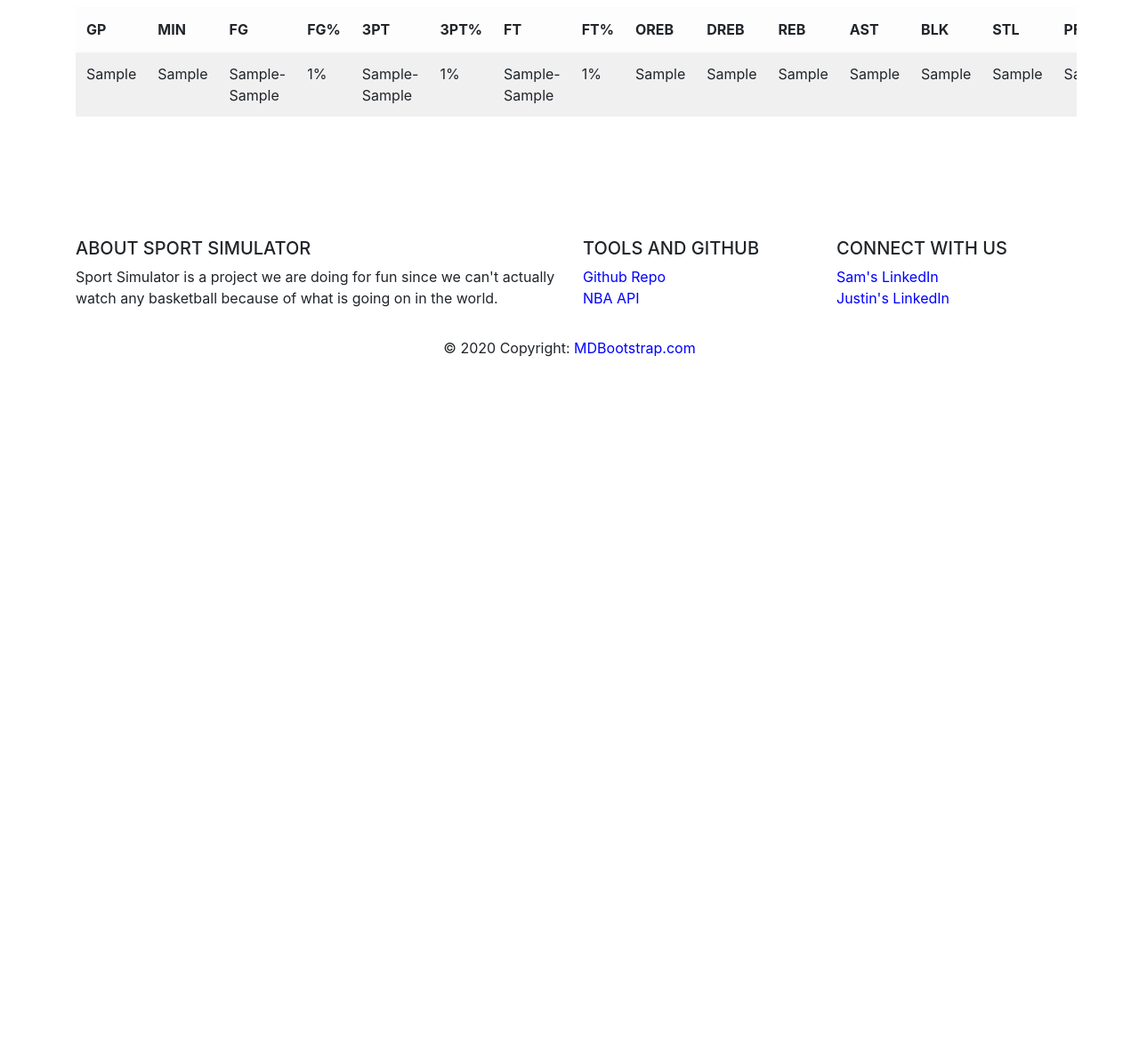
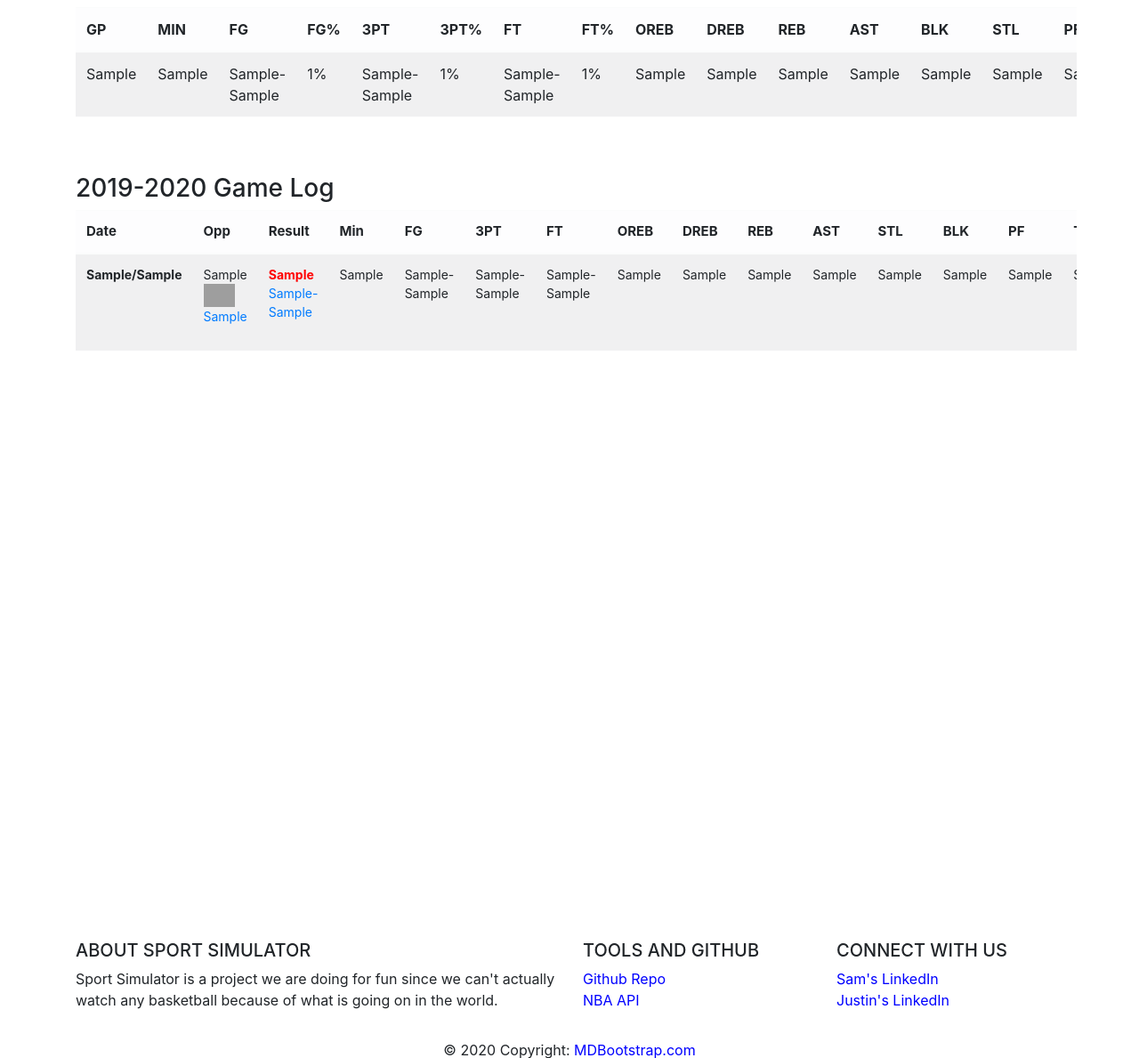
Before and after one commit to JustinJKelly/sports_simulator, a Django app: template templates/basketball/player_page.html in a window 1280 px wide. Shown: the part 422-1611 px from the top of the page at 89% size. Before the commit the page ends 823 px from the top, so only its background shows below. Run offline with Django 3.2, Linux system fonts and the light colour scheme; the template is opened without the code that fills it: most values are stand-ins (such as "Sample title", 1, 10 or a date in 2020); grey boxes marked "Sample" are stand-in pictures; data that the repository does not hold is empty; some libraries are stand-ins or nearby versions; grey boxes are pictures that could not be loaded.

Commit message:
added gamelog to players

```diff
--- a/templates/basketball/player_page.html
+++ b/templates/basketball/player_page.html
@@ -17,12 +17,17 @@
         "three_point_percentage":round((player.three_point_attempted/player.three_point_made)*100,1),
         "games_played":player.games_played,"team_image":"img/nba_logo.png","player_image":player_image
     }-->
+    <style>
+        a:hover.img_hover {
+            color: transparent;
+        }
+    </style>
 
     <div class="container bg-light">
         <div class="container-fluid bg-light p-3">
             <div class="row">
                 <div class="card col-3 bg-light border-0">
-                    <img class="card-img-top " src={{player_image}}>
+                    <img class="card-img-top img_hover" src={{player_image}}>
                 </div>
                 <div class="col-9">
                     <div class="container-fluid">
@@ -113,6 +118,94 @@
         </table>
     </div>
 
+    <!--
+        this_game_log = [
+            0p['player_id'],1p['name'],2p['min'],3p['FG_made'],
+            4p['FG_attempted'],5p['3P_made'],6p['3P_attempted'],
+            7p['FT_made'],8p['FT_attempted'],9p['off_rebounds'],
+            10p['def_rebounds'],11p['off_rebounds']+p['def_rebounds'],
+            12p['assists'],13p['steals'],14p['blocks'],15p['turnovers'],
+            16p['personal_fouls'],17p['points'],
+            18game.date.month,19game.date.day,20opp_image,21opp_team_id,
+            22@_or_vs,23team_abv,24WorL,25winningscore,26loserscore
+        ]
+    -->
+    <br/>
+    <br/>
+     <!--Game log Player Stats-->
+    <div class="container">
+        <h3> 2019-2020 Game Log </h3>
+    </div>
+    <div class="table-responsive container" style="height:700px; overflow:scroll;">
+        <table class="table table-striped table-light" >
+            <thead style="font-size:15px">
+                <tr>
+                    <th scope="col">Date</th>
+                    <th scope="col">Opp</th>
+                    <th scope="col">Result</th>
+                    <th scope="col">Min</th>
+                    <th scope="col">FG</th>
+                    <th scope="col">3PT</th>
+                    <th scope="col">FT</th>
+                    <th scope="col">OREB</th>
+                    <th scope="col">DREB</th>
+                    <th scope="col">REB</th>
+                    <th scope="col">AST</th>
+                    <th scope="col">STL</th>
+                    <th scope="col">BLK</th>
+                    <th scope="col">PF</th>
+                    <th scope="col">TO</th>
+                    <th scope="col">PTS</th>
+                </tr>
+            </thead>
+            <tbody style="font-size:14px">
+                {% for game in game_log %}
+                    <tr>
+                        <td> <b>{{game.18}}/{{game.19}}</b> </td>
+                        <td>
+                            <p>
+                                {{game.22}}
+                                <a class="img_hover" href='/basketball/team/{{ game.21 }}'>
+                                    <img style="max-height:35px;max-width:35px;" src={% static game.20 %} </img>
+                                </a>
+                                 <a href='/basketball/team/{{ game.21 }}'>{{game.23}}</a>
+                            </p>
+                        </td>
+                        <td>
+                            {% if game.24 == 'W' %}
+                                <p>
+                                    <b style="color:green;">{{game.24}}</b>
+                                    <a href='/basketball/game/{{game.27}}'> {{game.25}}-{{game.26}} </a>
+                                </p>
+                            {% else %}
+                                <p>
+                                    <b style="color:red;">{{game.24}}</b>
+                                    <a href='/basketball/game/{{game.27}}'>{{game.25}}-{{game.26}}</a>
+
+                                </p>
+                            {% endif %}
+                        </td>
+                        <td>{{game.2}}</td>
+                        <td>{{game.3}}-{{game.4}}</td>
+                        <td>{{game.5}}-{{game.6}}</td>
+                        <td>{{game.7}}-{{game.8}}</td>
+                        <td>{{game.9}}</td>
+                        <td>{{game.10}}</td>
+                        <td>{{game.11}}</td>
+                        <td>{{game.12}}</td>
+                        <td>{{game.13}}</td>
+                        <td>{{game.14}}</td>
+                        <td>{{game.16}}</td>
+                        <td>{{game.15}}</td>
+                        <td>{{game.17}}</td>
+                    </tr>
+                {% endfor %}
+            </tbody>
+        </table>
+    </div>
+    <!--Game log Player Stats-->
+
+
     <script>
         $(document).ready(function(){
           $('[data-toggle="tooltip"]').tooltip();
```
Also changed, not shown: basketball/views.py (+93 -0 lines).
